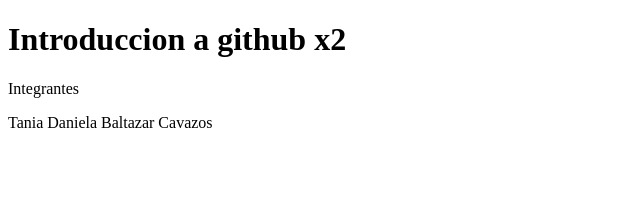
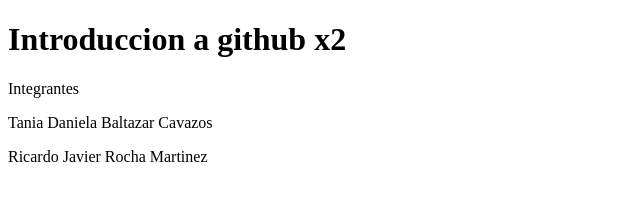
Before and after one commit to Taniuda/introduccion-a-git-tania, a plain HTML site: page index.html in a window 1280 px wide. Shown: the whole page, without its empty margins (0-640 px from the left). Drawn offline with Linux system fonts and the light colour scheme.

Commit message:
Agregue Nombre de Javi
Agregue mi nombre dentro de un repo que no es de
mi propiedad

```diff
--- a/index.html
+++ b/index.html
@@ -10,6 +10,7 @@
     <p>Integrantes</p>
     <div class="contenedor">
         <p>Tania Daniela Baltazar Cavazos</p>
+        <p>Ricardo Javier Rocha Martinez</p>
     </div>
 
 
```
